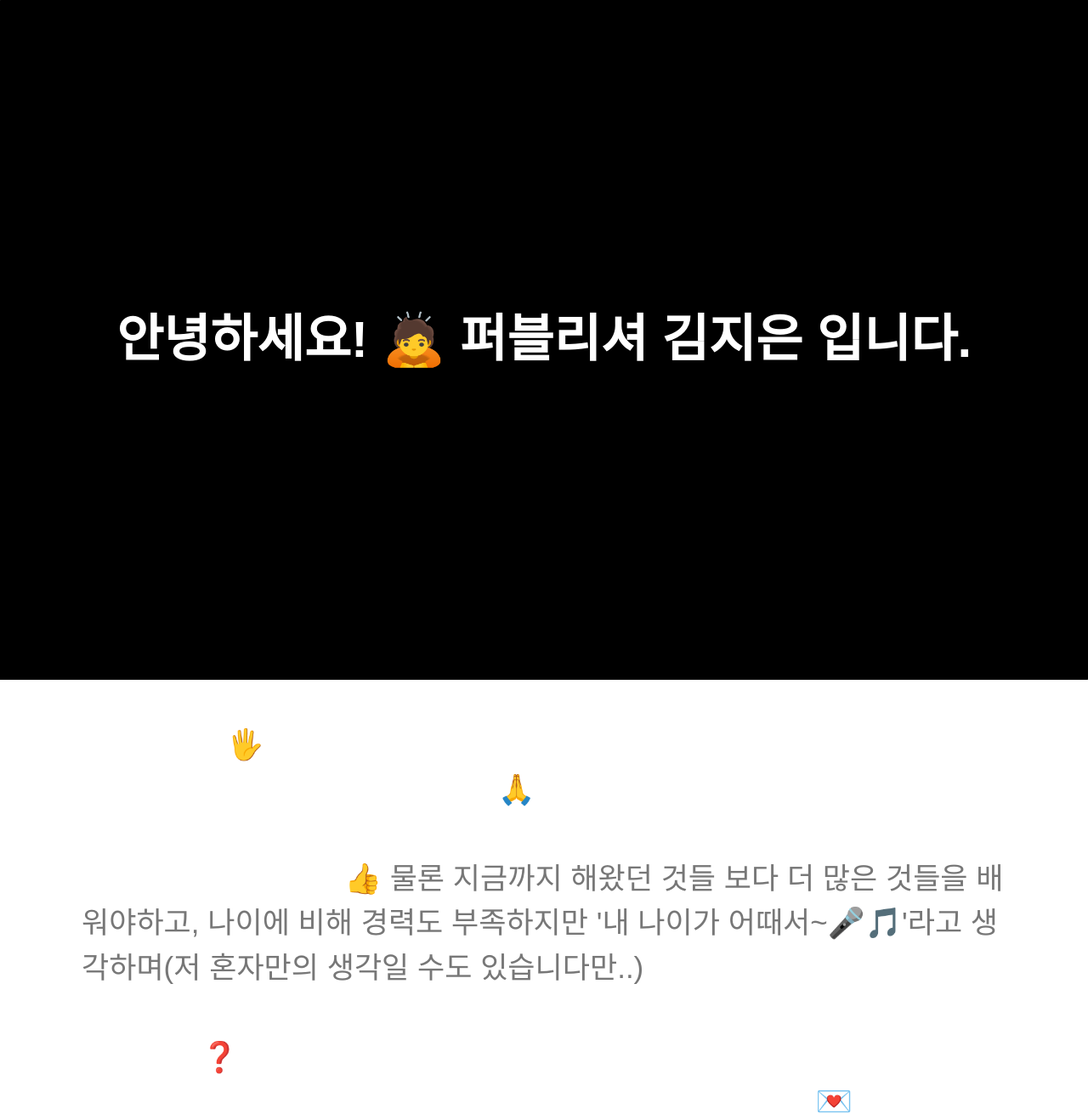
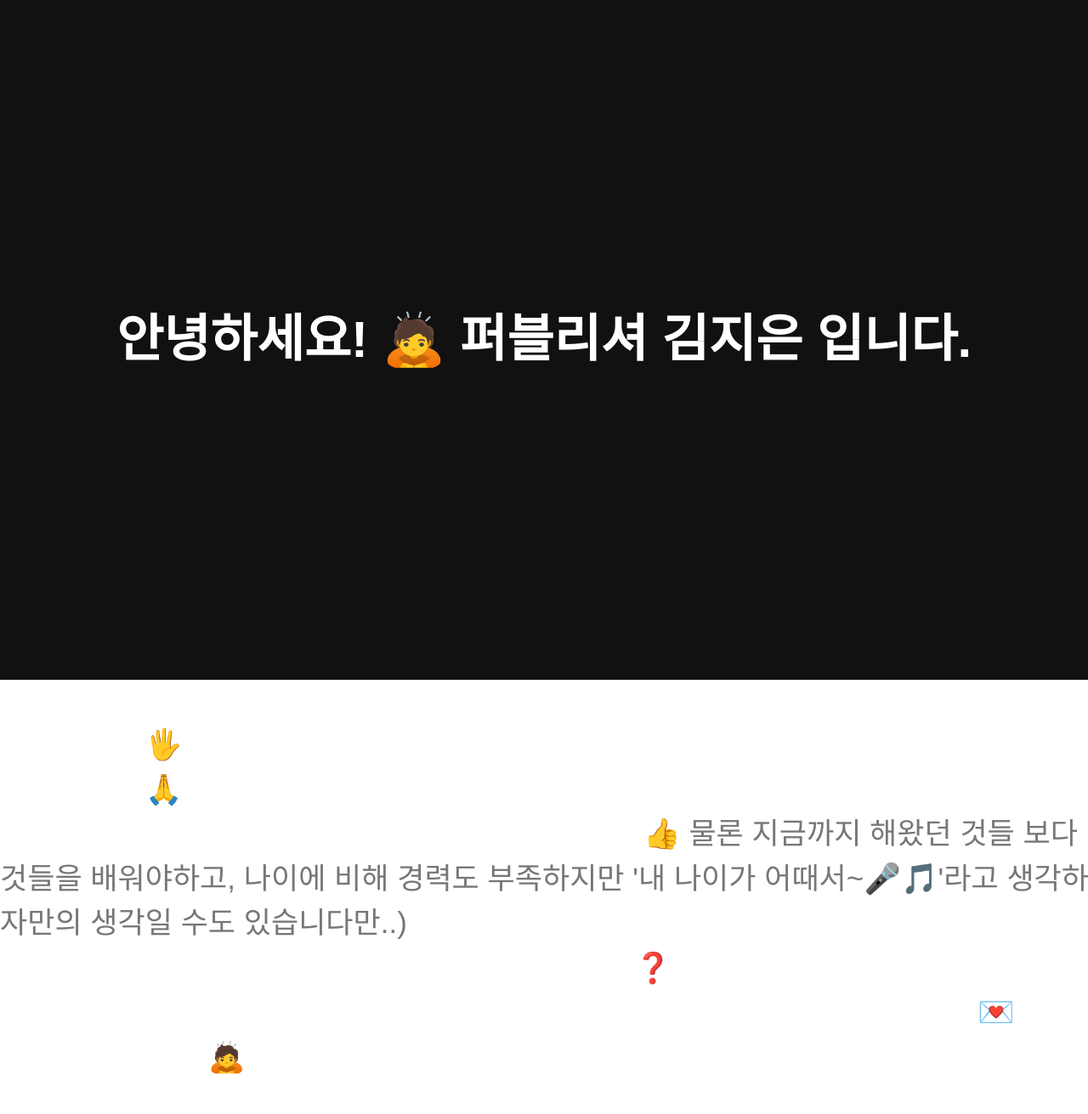
Before and after one commit to jieun4002/portfolio2, a plain HTML site: page index.html in a window 1280 px wide. Shown: the top 1311 px of the page at 85% size. Drawn offline with nearby package versions, Linux system fonts and the light colour scheme; a web font is replaced by a local one.

Commit message:
Update style.css

```diff
--- a/css/style.css
+++ b/css/style.css
@@ -140,7 +140,7 @@ h2{
 }
 .main-visual.active .visual {
     clip-path: circle(70.7% at 50% 50%);
-    background-color: #000;
+    background-color: #111;
 }
 .main-visual.invisible {
     opacity: 0;
@@ -162,13 +162,13 @@ h2{
     padding-top: 50px;
 }
 #intro .introduce {
-    width: 85%;
+    width: 1400px;
     margin: 0 auto;
 }
 
 #intro .introduce p {
     color: #fff;
-    font-size: 45px;
+    font-size: 35px;
     line-height: 1.5;
 }
 #intro .introduce p span {
```
